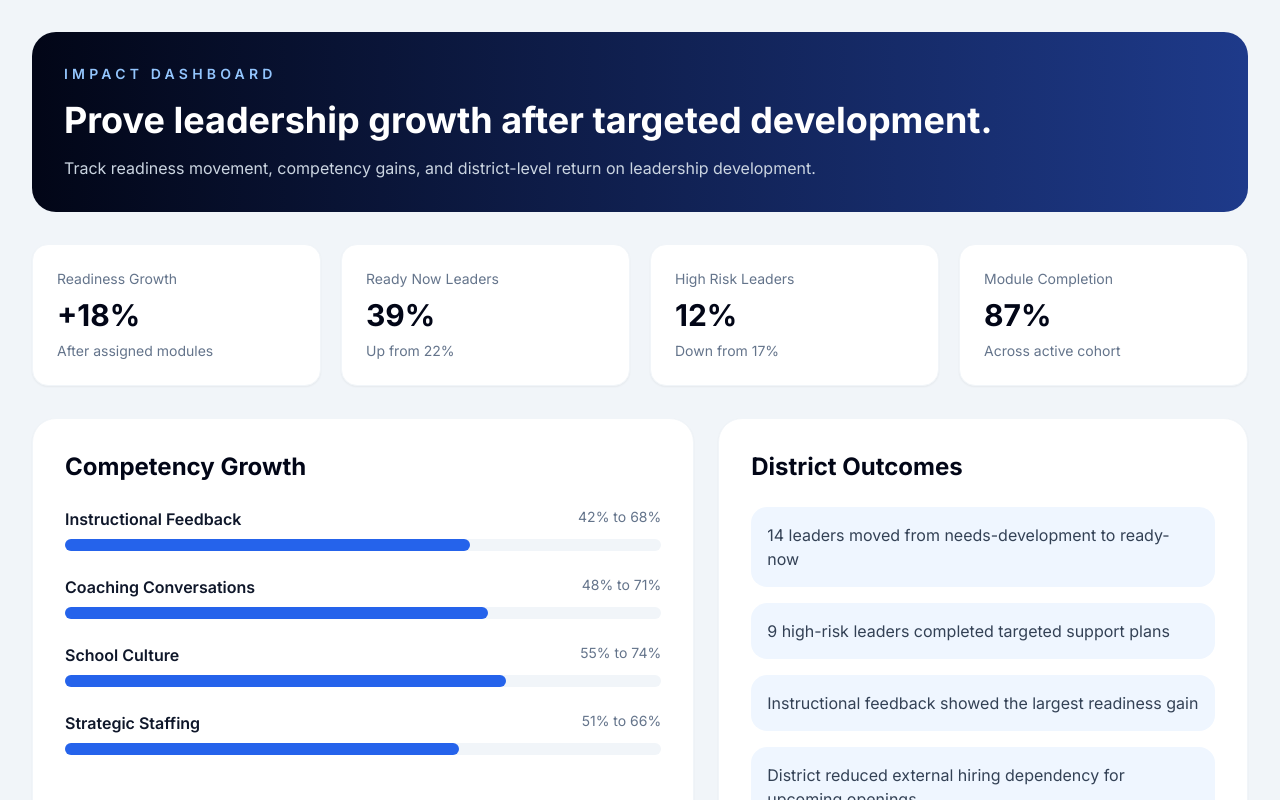
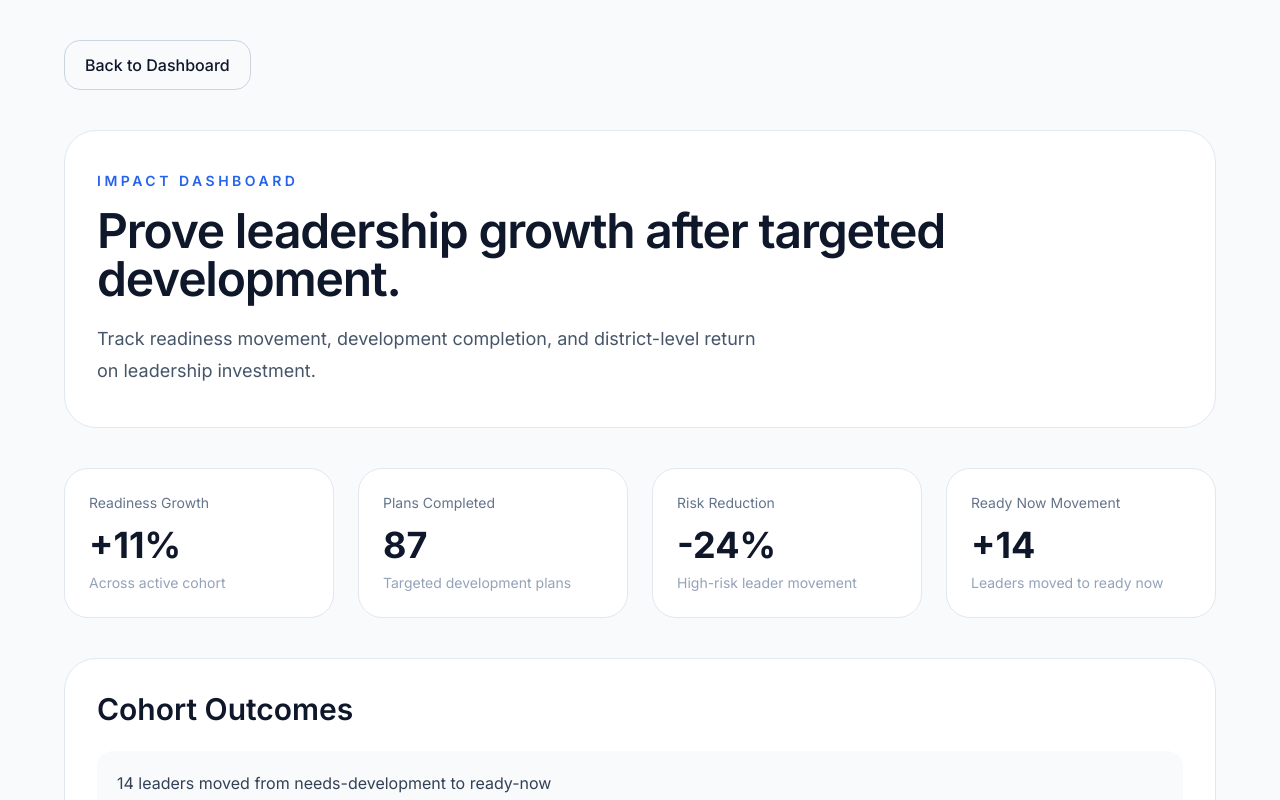
Before and after one commit to jmarc296-jpg/instructional-leadership-practice, a Next.js app: page /impact-dashboard in a window 1280 px wide. Shown: the top 800 px of the page. Built offline with nearby package versions, Linux system fonts and the light colour scheme.

Commit message:
Polish impact dashboard

```diff
--- a/app/impact-dashboard/page.tsx
+++ b/app/impact-dashboard/page.tsx
@@ -1,109 +1,84 @@
 const metrics = [
-  {
-    label: "Readiness Growth",
-    value: "+18%",
-    subtext: "After assigned modules"
-  },
-  {
-    label: "Ready Now Leaders",
-    value: "39%",
-    subtext: "Up from 22%"
-  },
-  {
-    label: "High Risk Leaders",
-    value: "12%",
-    subtext: "Down from 17%"
-  },
-  {
-    label: "Module Completion",
-    value: "87%",
-    subtext: "Across active cohort"
-  }
-]
-
-const competencyGains = [
-  { competency: "Instructional Feedback", before: "42%", after: "68%" },
-  { competency: "Coaching Conversations", before: "48%", after: "71%" },
-  { competency: "School Culture", before: "55%", after: "74%" },
-  { competency: "Strategic Staffing", before: "51%", after: "66%" }
+  { label: "Readiness Growth", value: "+11%", subtext: "Across active cohort" },
+  { label: "Plans Completed", value: "87", subtext: "Targeted development plans" },
+  { label: "Risk Reduction", value: "-24%", subtext: "High-risk leader movement" },
+  { label: "Ready Now Movement", value: "+14", subtext: "Leaders moved to ready now" }
 ]
 
 const outcomes = [
   "14 leaders moved from needs-development to ready-now",
   "9 high-risk leaders completed targeted support plans",
-  "Instructional feedback showed the largest readiness gain",
-  "District reduced external hiring dependency for upcoming openings"
+  "81% assignment completion across active cohort",
+  "Instructional feedback gap reduced by 18%"
 ]
 
 export default function ImpactDashboardPage() {
   return (
-    <main className="min-h-screen bg-slate-100 px-4 py-6 sm:p-8">
-      <div className="mx-auto max-w-7xl space-y-8">
-        <section className="rounded-3xl bg-gradient-to-r from-slate-950 to-blue-900 px-4 py-6 sm:p-8 text-white">
-          <p className="text-sm font-semibold uppercase tracking-[0.3em] text-blue-300">
+    <main className="min-h-screen bg-slate-50 px-6 py-10 lg:px-10">
+      <div className="mx-auto max-w-6xl space-y-10">
+
+        <a
+          href="/district"
+          className="inline-block rounded-2xl border border-slate-300 px-5 py-3 font-medium hover:bg-white"
+        >
+          Back to Dashboard
+        </a>
+
+        <section className="rounded-[32px] bg-white border border-slate-200 px-8 py-10">
+          <p className="text-sm font-semibold uppercase tracking-[0.25em] text-blue-600">
             Impact Dashboard
           </p>
 
-          <h1 className="mt-4 text-3xl sm:text-4xl font-bold">
+          <h1 className="mt-4 text-5xl font-semibold tracking-tight text-slate-900">
             Prove leadership growth after targeted development.
           </h1>
 
-          <p className="mt-4 max-w-3xl text-slate-300">
-            Track readiness movement, competency gains, and district-level return on leadership development.
+          <p className="mt-5 text-lg text-slate-600 max-w-2xl leading-8">
+            Track readiness movement, development completion, and district-level return on leadership investment.
           </p>
         </section>
 
-        <section className="grid gap-5 md:grid-cols-4">
+        <section className="grid md:grid-cols-4 gap-6">
           {metrics.map((metric) => (
-            <div key={metric.label} className="rounded-2xl bg-white p-6 shadow-sm border border-slate-100">
+            <div key={metric.label} className="rounded-3xl bg-white border border-slate-200 p-6">
               <p className="text-sm text-slate-500">{metric.label}</p>
-              <h2 className="mt-2 text-3xl font-bold text-slate-950">{metric.value}</h2>
-              <p className="mt-2 text-sm text-slate-500">{metric.subtext}</p>
+              <h2 className="mt-3 text-4xl font-bold text-slate-900">{metric.value}</h2>
+              <p className="mt-2 text-sm text-slate-400">{metric.subtext}</p>
             </div>
           ))}
         </section>
 
-        <section className="grid gap-6 lg:grid-cols-[1fr_0.8fr]">
-          <div className="rounded-3xl bg-white px-4 py-6 sm:p-8 shadow-sm border border-slate-100">
-            <h2 className="text-2xl font-bold text-slate-950">
-              Competency Growth
+        <section className="rounded-[32px] bg-white border border-slate-200 p-8">
+          <h2 className="text-3xl font-semibold text-slate-900">
+            Cohort Outcomes
           </h2>
 
-            <div className="mt-6 space-y-6">
-              {competencyGains.map((item) => (
-                <div key={item.competency}>
-                  <div className="mb-2 flex justify-between">
-                    <p className="font-semibold text-slate-900">{item.competency}</p>
-                    <p className="text-sm text-slate-500">
-                      {item.before} to {item.after}
-                    </p>
-                  </div>
-
-                  <div className="h-3 rounded-full bg-slate-100">
-                    <div
-                      className="h-3 rounded-full bg-blue-600"
-                      style={{ width: item.after }}
-                    />
-                  </div>
+          <div className="mt-6 space-y-4">
+            {outcomes.map((item) => (
+              <div key={item} className="rounded-2xl bg-slate-50 p-5 text-slate-700">
+                {item}
               </div>
             ))}
           </div>
-          </div>
+        </section>
 
-          <div className="rounded-3xl bg-white px-4 py-6 sm:p-8 shadow-sm border border-slate-100">
-            <h2 className="text-2xl font-bold text-slate-950">
-              District Outcomes
+        <section className="rounded-[32px] bg-slate-900 text-white px-8 py-10">
+          <h2 className="text-4xl font-semibold tracking-tight">
+            Executive Signal
           </h2>
 
-            <div className="mt-6 space-y-4">
-              {outcomes.map((outcome) => (
-                <div key={outcome} className="rounded-2xl bg-blue-50 p-4 text-slate-700">
-                  {outcome}
-                </div>
-              ))}
-            </div>
-          </div>
+          <p className="mt-5 text-lg text-slate-300 max-w-3xl leading-8">
+            The district is showing measurable readiness growth, but operational leadership remains the highest-leverage development priority for the next cycle.
+          </p>
+
+          <a
+            href="/procurement"
+            className="inline-block mt-6 rounded-2xl bg-blue-600 px-6 py-4 text-white font-semibold"
+          >
+            View Procurement Overview
+          </a>
         </section>
+
       </div>
     </main>
   )
```
Lines whose indentation alone changed are shown as unchanged.
